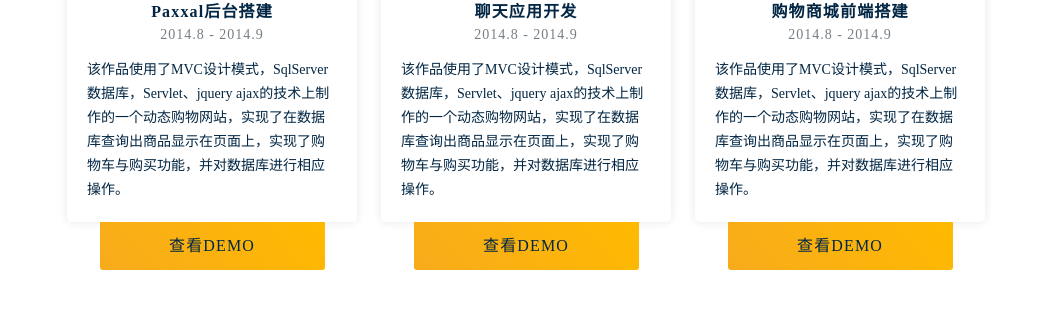
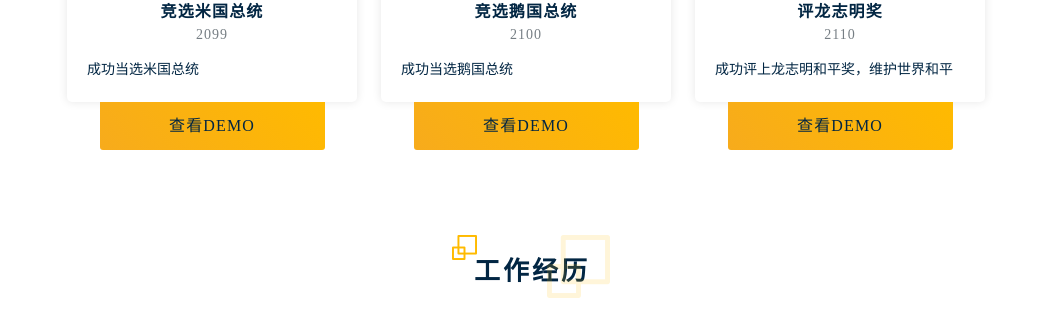
Before and after one commit to jhy123-max/jhy123-max.github.io, a plain HTML site: page index.html in a window 1280 px wide. Shown: the part 749-1063 px from the top of the page, without its empty margins (108-1171 px from the left). Drawn offline with Linux system fonts and the light colour scheme.

Commit message:
Update index.html

```diff
--- a/index.html
+++ b/index.html
@@ -69,36 +69,36 @@
             </div>
             <section>
                 <div class="title project">
-                    <p>项目经验</p>
+                    <p>成长经历</p>
                 </div>
                 <div class="project-detail">
                     <div class="col-3-abs" id="project-0">
                         <div class="project-content"> <img src="./static/image/LOGO1.png" alt="">
-                            <p class="project-title">Paxxal后台搭建</p>
-                            <p class="create-time">2014.8 - 2014.9</p>
-                            <p class="decription"> 该作品使用了MVC设计模式，SqlServer数据库，Servlet、jquery ajax的技术上制作的一个动态购物网站，实现了在数据库查询出商品显示在页面上，实现了购物车与购买功能，并对数据库进行相应操作。 </p>
+                            <p class="project-title">竞选米国总统</p>
+                            <p class="create-time">2099</p>
+                            <p class="decription"> 成功当选米国总统 </p>
                         </div>
                         <div class="link-to">
-                            <a href="https://www.baidu.com" class="button">查看DEMO</a>
+                            <a href="https://www.4399.com" class="button">查看DEMO</a>
                             <div class="shadow"></div>
                         </div>
                     </div>
                     <div class="col-3-abs" id="project-1">
                         <div class="project-content"> <img src="./static/image/LOGO2.png" alt="">
-                            <p class="project-title">聊天应用开发</p>
-                            <p class="create-time">2014.8 - 2014.9</p>
-                            <p class="decription"> 该作品使用了MVC设计模式，SqlServer数据库，Servlet、jquery ajax的技术上制作的一个动态购物网站，实现了在数据库查询出商品显示在页面上，实现了购物车与购买功能，并对数据库进行相应操作。 </p>
+                            <p class="project-title">竞选鹅国总统</p>
+                            <p class="create-time">2100</p>
+                            <p class="decription"> 成功当选鹅国总统 </p>
                         </div>
                         <div class="link-to">
-                            <a href="https://www.baidu.com" class="button">查看DEMO</a>
+                            <a href="https://www.7k7k.com" class="button">查看DEMO</a>
                             <div class="shadow"></div>
                         </div>
                     </div>
                     <div class="col-3-abs endline" id="project-2">
                         <div class="project-content"> <img src="./static/image/LOGO3.png" alt="">
-                            <p class="project-title">购物商城前端搭建</p>
-                            <p class="create-time">2014.8 - 2014.9</p>
-                            <p class="decription"> 该作品使用了MVC设计模式，SqlServer数据库，Servlet、jquery ajax的技术上制作的一个动态购物网站，实现了在数据库查询出商品显示在页面上，实现了购物车与购买功能，并对数据库进行相应操作。 </p>
+                            <p class="project-title">评龙志明奖</p>
+                            <p class="create-time">2110</p>
+                            <p class="decription"> 成功评上龙志明和平奖，维护世界和平 </p>
                         </div>
                         <div class="link-to">
                             <a href="https://www.baidu.com" class="button">查看DEMO</a>
```
